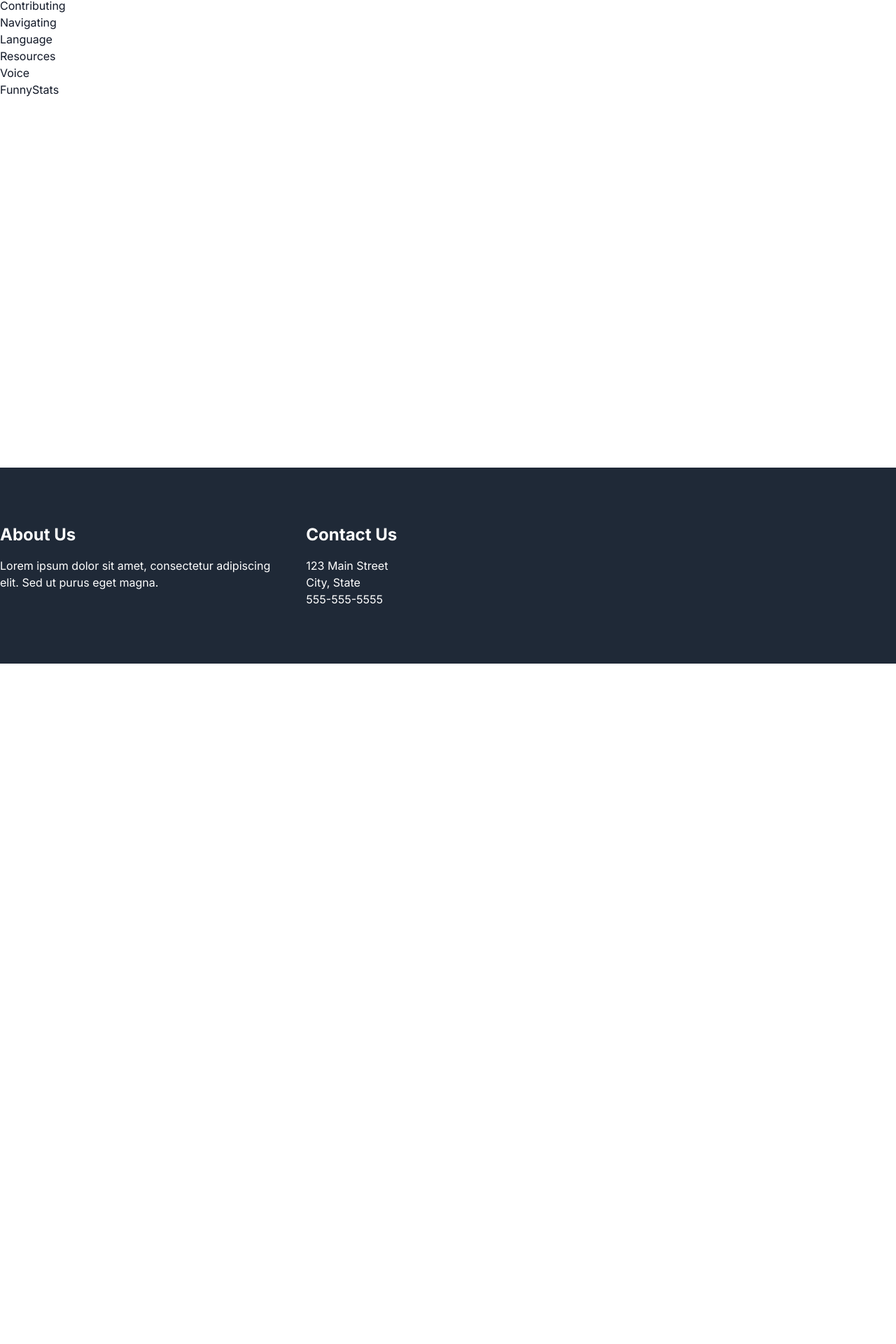
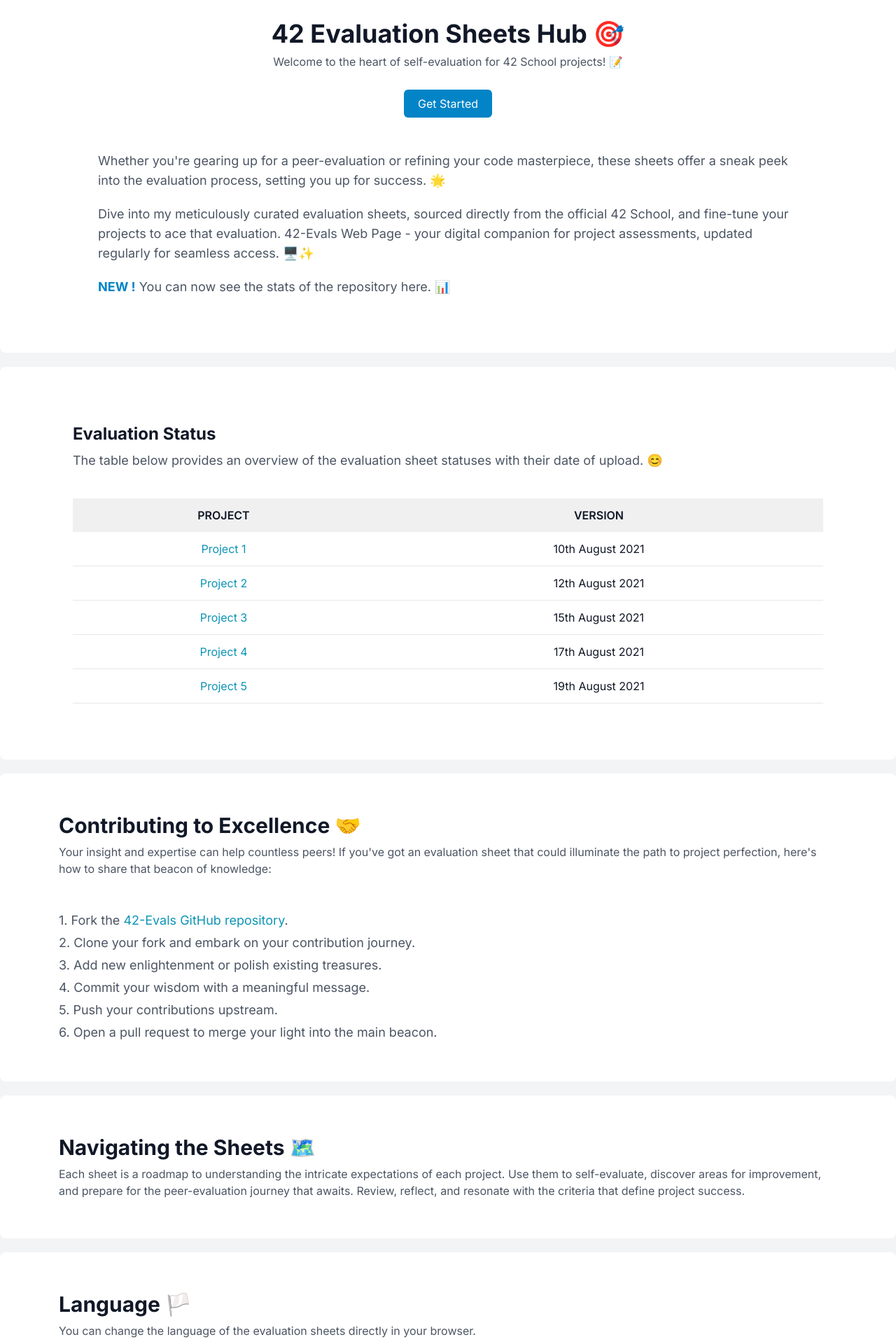
Before and after one commit to shahriarmehedi/42-evals, a Next.js app: page / in a window 1280 px wide. Shown: the part 192-2112 px from the top of the page at 70% size. Before the commit the page ends 1140 px from the top, so only its background shows below. Built offline with nearby package versions, Linux system fonts and the light colour scheme.

Commit message:
stable frontend

```diff
--- a/app/page.tsx
+++ b/app/page.tsx
@@ -10,7 +10,7 @@
 
 export default function Home() {
     return (
-        <main className='bg-white text-gray-900 min-h-screen'>
+        <main className='bg-gray-100 text-gray-900 min-h-screen'>
             <div className="max-w-7xl mx-auto py-20" >
                 <Hero />
                 <Evolution />
--- a/components/homecomponents/Contributing.jsx
+++ b/components/homecomponents/Contributing.jsx
@@ -2,7 +2,24 @@
 
 function Contributing() {
     return (
-        <div>Contributing</div>
+        <div className='bg-white rounded-lg mt-5'>
+            <div className='max-w-6xl mx-auto py-14 px-5 2xl:px-14'>
+                <div className=''>
+                    <h1 className='text-2xl lg:text-3xl font-bold'>Contributing to Excellence 🤝</h1>
+                    <p className=' pt-2 text-gray-600 '>Your insight and expertise can help countless peers! If you've got an evaluation sheet that could illuminate the path to project perfection, here's how to share that beacon of knowledge:</p>
+                </div>
+                <div className='mt-7'>
+                    <p className='text-lg pt-5 text-gray-600'>1. Fork the
+                        <a href='https://github.com/rphlr/42-Evals' className='text-[#0D94B6]'> 42-Evals GitHub repository</a>.</p>
+                    <p className='text-lg pt-1 text-gray-600'>2. Clone your fork and embark on your contribution journey.</p>
+                    <p className='text-lg pt-1 text-gray-600'>3. Add new enlightenment or polish existing treasures.</p>
+                    <p className='text-lg pt-1 text-gray-600'>4. Commit your wisdom with a meaningful message.</p>
+                    <p className='text-lg pt-1 text-gray-600'>5. Push your contributions upstream.</p>
+                    <p className='text-lg pt-1 text-gray-600'>6. Open a pull request to merge your light into the main beacon.</p>
+
+                </div>
+            </div>
+        </div>
     )
 }
 
--- a/components/homecomponents/Evolution.jsx
+++ b/components/homecomponents/Evolution.jsx
@@ -1,8 +1,84 @@
 import React from 'react'
 
 function Evolution() {
+
+
+
+    const projectInfo = [
+        {
+            project: 'Project 1',
+            date: '10th August 2021'
+        },
+        {
+            project: 'Project 2',
+            date: '12th August 2021'
+        },
+        {
+            project: 'Project 3',
+            date: '15th August 2021'
+        },
+        {
+            project: 'Project 4',
+            date: '17th August 2021'
+        },
+        {
+            project: 'Project 5',
+            date: '19th August 2021'
+        }
+    ]
+
+
+
+
+
+
+
+
+
+
+
+
+
     return (
-        <div>Evolution</div>
+        <div className='bg-white mt-5 rounded-lg'>
+            <div className='max-w-6xl mx-auto py-20 px-5 2xl:px-14'>
+                <div className='px-5 2xl:px-0'>
+                    <h1 className='text-2xl font-bold'>Evaluation Status</h1>
+                    <p className='text-lg pt-2 text-gray-600'>The table below provides an overview of the evaluation sheet statuses with their date of upload. 😊</p>
+
+
+                    {/* table 2 comumn */}
+
+                    <table className='w-full mt-10 table table-auto'>
+                        <thead>
+                            <tr className='bg-[#f0f0f0] text-gray-900 text-center'>
+                                <th className='py-3 text-center px-5 font-semibold'>PROJECT</th>
+                                <th className='py-3 text-center px-5 font-semibold'>VERSION</th>
+                            </tr>
+                        </thead>
+
+                        <tbody className='text-center'>
+                            {
+                                projectInfo.map((project, index) => (
+                                    <tr key={index} className='border-b border-gray-200'>
+                                        <td className='py-3 px-5 text-[#0D94B6] cursor-pointer'>{project.project}</td>
+                                        <td className='py-3 px-5 '>{project.date}</td>
+                                    </tr>
+                                ))
+                            }
+
+                        </tbody>
+                    </table>
+
+
+
+
+
+
+
+                </div>
+            </div>
+        </div>
     )
 }
 
--- a/components/homecomponents/FunnyStats.jsx
+++ b/components/homecomponents/FunnyStats.jsx
@@ -2,7 +2,43 @@
 
 function FunnyStats() {
     return (
-        <div>FunnyStats</div>
+        <div className='bg-white rounded-lg mt-5'>
+            <div className='max-w-6xl mx-auto py-14 px-5 2xl:px-14'>
+                <div className=''>
+                    <h1 className='text-2xl lg:text-3xl font-bold'>Funny Stats 📊</h1>
+                    <p className=' pt-2 text-gray-600 text-center text-sm font-bold'>
+                        Last stargazer:
+                    </p>
+                    <div className="flex justify-center items-center">
+                        <img src="/110629446.png" alt="2020rshah's Blue Github Chart" />
+                    </div>
+
+                    <p className=' pt-2 text-gray-600 text-center'>
+                        Thanks to
+                        <a
+                            href=" https://github.com/LipschitzIsSoEasy"
+                            target="_blank"
+                            className='text-[#0D94B6] hover:underline'
+                        > LipschitzIsSoEasy </a>
+                        for starring the repository! 🎉
+                    </p>
+                    <p className=' pt-2 text-gray-600 font-bold '>
+                        Star Count: <span className='text-[#0D94B6] font-bold'>741</span> 🌟
+                    </p>
+                    <p className=' pt-2 text-gray-600 font-bold '>
+                        Updates occur hourly. Last update : <span className=' font-normal'> 08.08.2024, 20:12:45 (CET)</span>
+                    </p>
+                    <img src="/svg.svg" className='mt-5' alt="2020rshah's Blue Github Chart" />
+                    <p className=' pt-2 text-gray-600 '>
+                        More stats are coming soon! 🤖
+                    </p>
+                    <hr className='my-5' />
+                    <p className=' pt-2 text-gray-600 '>
+                        Remember to give a star ⭐ to my repository if it helps you navigate the challenges of 42 School projects. Your support amplifies my reach and aids fellow students in finding this repository with ease. Happy coding, and may your evaluations be ever in your favor! 🚀
+                    </p>
+                </div>
+            </div>
+        </div>
     )
 }
 
--- a/components/homecomponents/Hero.jsx
+++ b/components/homecomponents/Hero.jsx
@@ -1,8 +1,25 @@
+import Link from 'next/link'
 import React from 'react'
 
 function Hero() {
     return (
-        <div>Hero</div>
+        <div className='bg-white rounded-lg'>
+            <div className='max-w-6xl mx-auto py-20 px-5 2xl:px-0'>
+                <div className=' text-center'>
+                    <h1 className='text-3xl lg:text-4xl font-bold'>42 Evaluation Sheets Hub 🎯</h1>
+                    <p className=' pt-2 text-gray-600'>Welcome to the heart of self-evaluation for 42 School projects! 📝</p>
+                    <Link href='/sheets'>
+                        <button className='bg-sky-600 mt-7 px-5 py-2 rounded-md text-white'>Get Started</button>
+                    </Link>
+                </div>
+                <div className='px-5 lg:px-14 mx-auto mt-7'>
+                    <p className='text-lg pt-5 text-gray-600'>Whether you're gearing up for a peer-evaluation or refining your code masterpiece, these sheets offer a sneak peek into the evaluation process, setting you up for success. 🌟</p>
+                    <p className='text-lg pt-5 text-gray-600'>Dive into my meticulously curated evaluation sheets, sourced directly from the official 42 School, and fine-tune your projects to ace that evaluation. 42-Evals Web Page - your digital companion for project assessments, updated regularly for seamless access. 🖥️✨</p>
+                    <p className='text-lg pt-5 text-gray-600'> <span className='text-sky-600 font-bold'>NEW !</span> You can now see the stats of the repository here. 📊</p>
+
+                </div>
+            </div>
+        </div>
     )
 }
 
--- a/components/homecomponents/Language.jsx
+++ b/components/homecomponents/Language.jsx
@@ -2,7 +2,14 @@
 
 function Language() {
     return (
-        <div>Language</div>
+        <div className='bg-white rounded-lg mt-5'>
+            <div className='max-w-6xl mx-auto py-14 px-5 2xl:px-14'>
+                <div className=''>
+                    <h1 className='text-2xl lg:text-3xl font-bold'>Language 🏳️</h1>
+                    <p className=' pt-2 text-gray-600 '>You can change the language of the evaluation sheets directly in your browser.</p>
+                </div>
+            </div>
+        </div>
     )
 }
 
--- a/components/homecomponents/Navigating.jsx
+++ b/components/homecomponents/Navigating.jsx
@@ -2,7 +2,14 @@
 
 function Navigating() {
     return (
-        <div>Navigating</div>
+        <div className='bg-white rounded-lg mt-5'>
+            <div className='max-w-6xl mx-auto py-14 px-5 2xl:px-14'>
+                <div className=''>
+                    <h1 className='text-2xl lg:text-3xl font-bold'>Navigating the Sheets 🗺️</h1>
+                    <p className=' pt-2 text-gray-600 '>Each sheet is a roadmap to understanding the intricate expectations of each project. Use them to self-evaluate, discover areas for improvement, and prepare for the peer-evaluation journey that awaits. Review, reflect, and resonate with the criteria that define project success.</p>
+                </div>
+            </div>
+        </div>
     )
 }
 
--- a/components/homecomponents/Resources.jsx
+++ b/components/homecomponents/Resources.jsx
@@ -2,7 +2,14 @@
 
 function Resources() {
     return (
-        <div>Resources</div>
+        <div className='bg-white rounded-lg mt-5'>
+            <div className='max-w-6xl mx-auto py-14 px-5 2xl:px-14'>
+                <div className=''>
+                    <h1 className='text-2xl lg:text-3xl font-bold'>Complementary Resources 🌐</h1>
+                    <p className=' pt-2 text-gray-600 '>For a holistic learning journey, don't forget to explore the 42-Subjects repository. It's an expansive archive of official project PDFs, in both English and French, aligning perfectly with these evaluation sheets.</p>
+                </div>
+            </div>
+        </div>
     )
 }
 
--- a/components/homecomponents/Voice.jsx
+++ b/components/homecomponents/Voice.jsx
@@ -2,7 +2,16 @@
 
 function Voice() {
     return (
-        <div>Voice</div>
+        <div className='bg-white rounded-lg mt-5'>
+            <div className='max-w-6xl mx-auto py-14 px-5 2xl:px-14'>
+                <div className=''>
+                    <h1 className='text-2xl lg:text-3xl font-bold'>Your Voice Matters 📢</h1>
+                    <p className=' pt-2 text-gray-600 '>
+                        I'm in a constant state of learning and improvement, much like the code I write. If you've got ideas, feedback, or enhancements, I'm all ears. Open an issue, submit a pull request, or simply share your thoughts. Together, we grow.
+                    </p>
+                </div>
+            </div>
+        </div>
     )
 }
 
```
Also changed, not shown: components/Header.jsx (+16 -5 lines), public/110629446.png (added), public/svg.svg (added).
